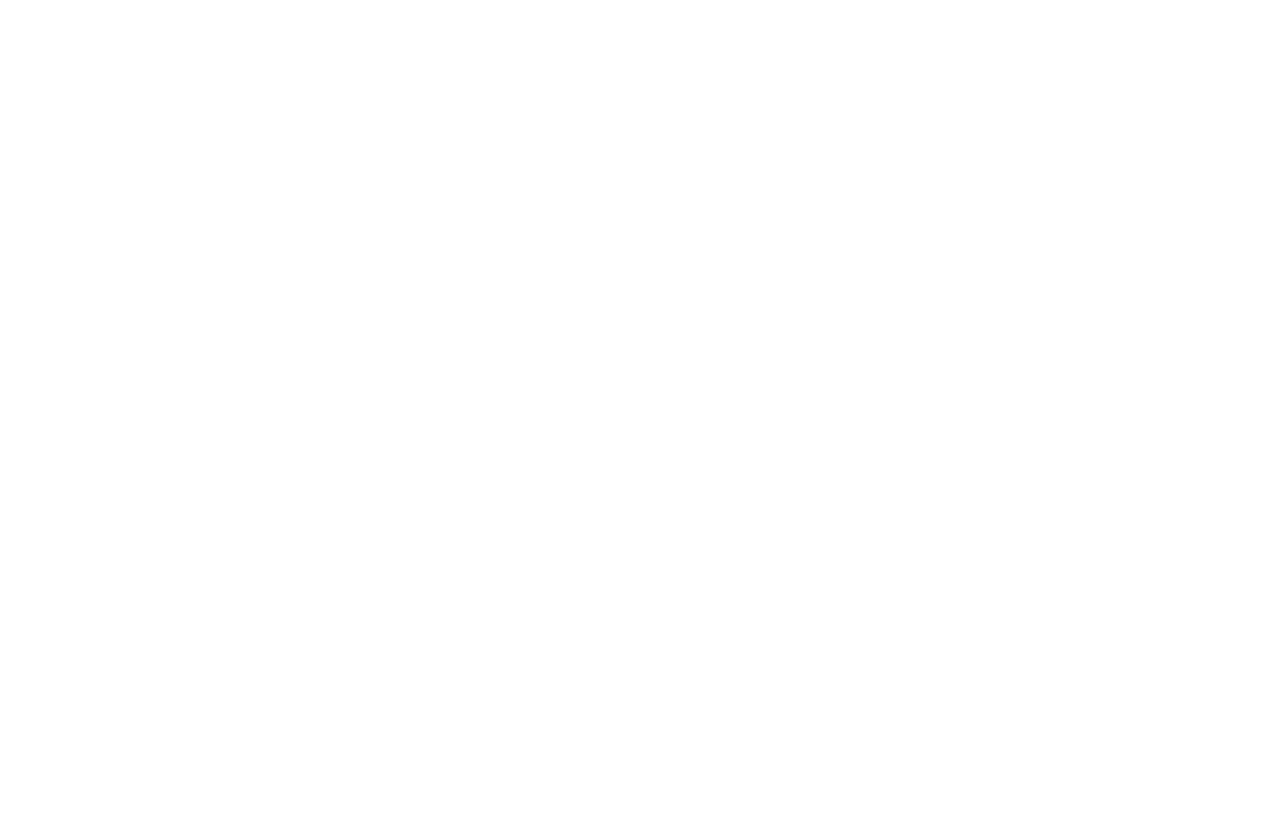
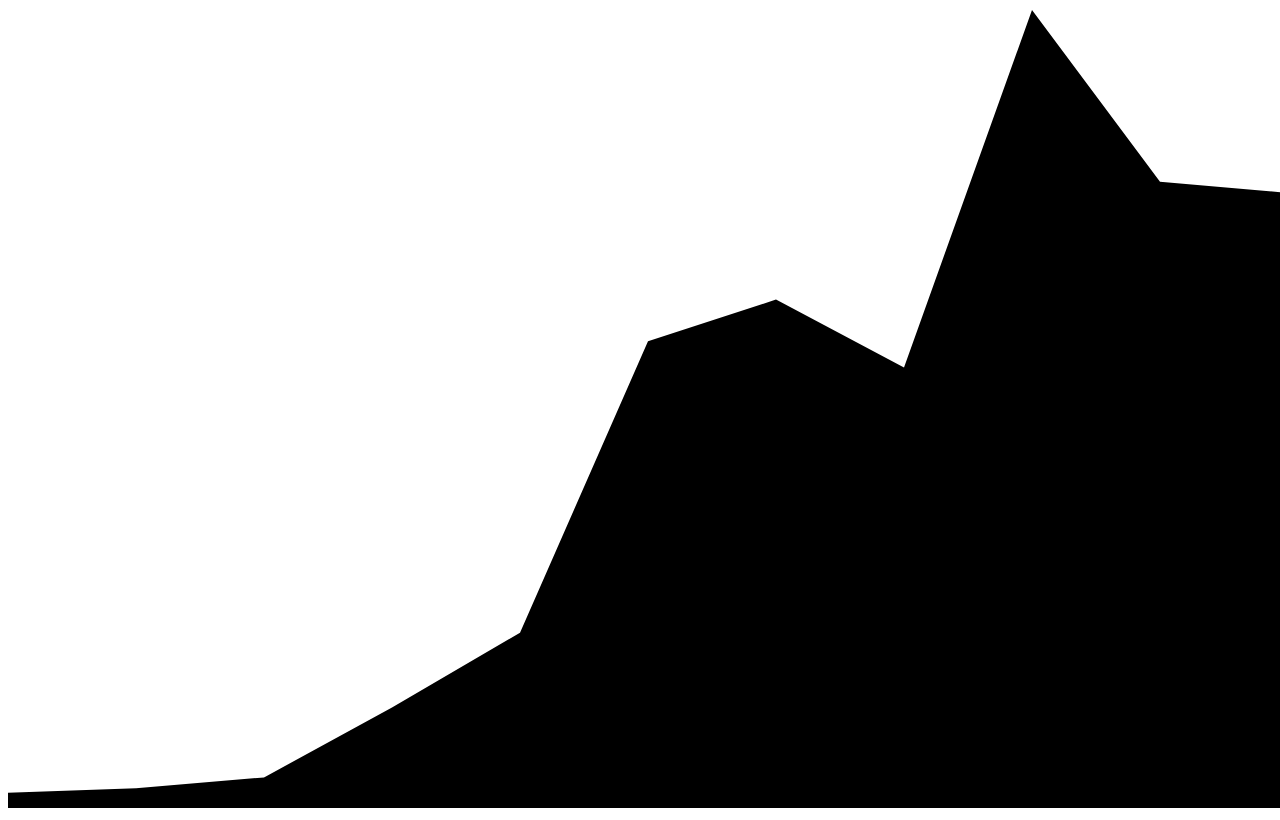
Before and after one commit to kode15333/sparklinechart, a React (Create React App) app: page / in a window 1280 px wide. Built offline with nearby package versions, Linux system fonts and the light colour scheme; the HTML template or start-up script is replaced by a standard one.

Commit message:
feat: 기본 차트 함수 및 타입 정의

```diff
--- a/src/components/Chart.tsx
+++ /dev/null
@@ -1,37 +0,0 @@
-import React from "react"
-
-type Margin = "top" | "left" | "right" | "bottom"
-
-type Props = {
-    /** width */
-    width: number
-    /** height */
-    height: number
-    /** margin*/
-    margin: Record<Margin, number>
-    /** strokeWidth*/
-    strokeWidth: number
-    /** spotRadios */
-    spotRadius?: number
-    /** cursorWidth */
-    cursorWidth?: number
-}
-
-type Data = {
-    value: number
-    date: Date
-}
-
-function Chart({
-    data,
-    height,
-    width,
-    margin,
-    strokeWidth,
-    spotRadius = 2,
-}: Props) {
-    console.log(data, height, width, margin, strokeWidth, spotRadius)
-    return <div></div>
-}
-
-export default Chart
--- /dev/null
+++ b/src/components/Chart/Chart.tsx
@@ -0,0 +1,92 @@
+import React, { useEffect, useRef } from "react"
+import { DataType, Margin } from "./types"
+import { buildElement, getY } from "./util"
+
+type Props<T = number> = {
+    /** id */
+    id: string
+    /** data*/
+    data: T extends number ? number[] : DataType[]
+    /** width */
+    width: number
+    /** height */
+    height: number
+    /** margin*/
+    margin?: Record<Margin, number>
+}
+
+const defaultProps = {
+    strokeWidth: 2,
+    spotRadius: 2,
+    cursorWidth: 2,
+}
+
+function Chart<T>({
+    id,
+    data,
+    height,
+    width,
+    strokeWidth,
+}: Props<T> & typeof defaultProps) {
+    const svgRef = useRef<SVGSVGElement>(null)
+    const sparkLine = () => {
+        const svg = svgRef.current as SVGSVGElement
+        if (!data.length || !svg) return
+
+        svg.innerHTML = ""
+
+        const values = data.map((v) => {
+            if (typeof v === "number") {
+                return v
+            }
+            return v.value
+        })
+
+        const spotDiameter = 0
+
+        const fullHeight = height
+
+        const max = Math.max(...values)
+
+        const lastItemIndex = values.length - 1
+
+        const offset = width / lastItemIndex
+
+        const pathY = getY(max, height, strokeWidth, values[0])
+        let pathCoords = `M${spotDiameter} ${pathY}`
+
+        values.forEach((value: number, index: number) => {
+            const x = index * offset + spotDiameter
+            const y = getY(max, height, strokeWidth, value)
+
+            pathCoords += ` L ${x} ${y}`
+        })
+
+        const path = buildElement("path", {
+            className: "sparkline--line",
+            d: pathCoords,
+            fill: "none",
+        })
+
+        const fillCoords = `${pathCoords} V ${fullHeight} L ${spotDiameter} ${fullHeight} Z`
+
+        const fill = buildElement("path", {
+            className: "sparkline--fill",
+            d: fillCoords,
+            stroke: "none",
+        })
+
+        svg.appendChild(fill)
+        svg.appendChild(path)
+    }
+
+    useEffect(() => {
+        sparkLine()
+    }, [width, height])
+
+    return <svg id={id} width={width} height={height} ref={svgRef} />
+}
+
+Chart.defaultProps = defaultProps
+
+export default Chart
--- /dev/null
+++ b/src/components/Chart/types.ts
@@ -0,0 +1,11 @@
+import { SVGAttributes } from "react"
+
+export type Margin = "top" | "left" | "right" | "bottom"
+
+export type DataType = {
+    value: number
+}
+
+export type SVGElementAttr = {
+    [key in keyof SVGAttributes<SVGElement>]: string
+}
--- /dev/null
+++ b/src/components/Chart/util.ts
@@ -0,0 +1,20 @@
+import { SVGElementAttr } from "./types"
+
+export const getY = (
+    max: number,
+    height: number,
+    diff: number,
+    value: number
+) => {
+    return parseFloat((height - (value * height) / max + diff).toFixed(2))
+}
+
+export const buildElement = (tag: string, attrs: SVGElementAttr) => {
+    const element = document.createElementNS("http://www.w3.org/2000/svg", tag)
+
+    for (const [k, v] of Object.entries(attrs)) {
+        element.setAttribute(k, v)
+    }
+
+    return element
+}
--- a/src/components/LineChart.tsx
+++ b/src/components/LineChart.tsx
@@ -1,28 +1,31 @@
-import React, { useEffect, useRef } from "react"
+import React, { useRef } from "react"
 import styled from "styled-components"
-import * as d3 from "d3"
 import { useWindowSize } from "./useWindowSize"
-import Chart from "./Chart"
+import Chart from "./Chart/Chart"
 
-type DataType = {
-    value: number
-    date: Date
-}
 const LineChart = () => {
     const divRef = useRef<HTMLDivElement>(null)
     const [width, height] = useWindowSize<HTMLDivElement>(divRef)
-    useEffect(() => {
-        d3.select("#chart").append("svg")
-    }, [])
 
-    const data: DataType[] = [
-        { value: 1, date: new Date() },
-        { value: 1, date: new Date() },
-        { value: 1, date: new Date() },
+    const data = [
+        { name: "Ethereum", date: "2017-01-01", value: 8.3 },
+        { name: "Ethereum", date: "2017-02-01", value: 10.57 },
+        { name: "Ethereum", date: "2017-03-01", value: 15.73 },
+        { name: "Ethereum", date: "2017-04-01", value: 49.51 },
+        { name: "Ethereum", date: "2017-05-01", value: 85.69 },
+        { name: "Ethereum", date: "2017-06-01", value: 226.51 },
+        { name: "Ethereum", date: "2017-07-01", value: 246.65 },
+        { name: "Ethereum", date: "2017-08-01", value: 213.87 },
+        { name: "Ethereum", date: "2017-09-01", value: 386.61 },
+        { name: "Ethereum", date: "2017-10-01", value: 303.56 },
+        { name: "Ethereum", date: "2017-11-01", value: 298.21 },
     ]
+
+    const data1 = [1, 2, 3, 56, 45, 44]
     return (
-        <Containter id="chart" ref={divRef}>
+        <Container id="chart" ref={divRef}>
             <Chart
+                id={"chart"}
                 data={data}
                 width={width}
                 height={height}
@@ -30,13 +33,13 @@
                 strokeWidth={2}
                 spotRadius={2}
             />
-        </Containter>
+        </Container>
     )
 }
 
 export default LineChart
 
-const Containter = styled.div`
+const Container = styled.div`
     width: 100%;
     height: 100%;
 `
```
